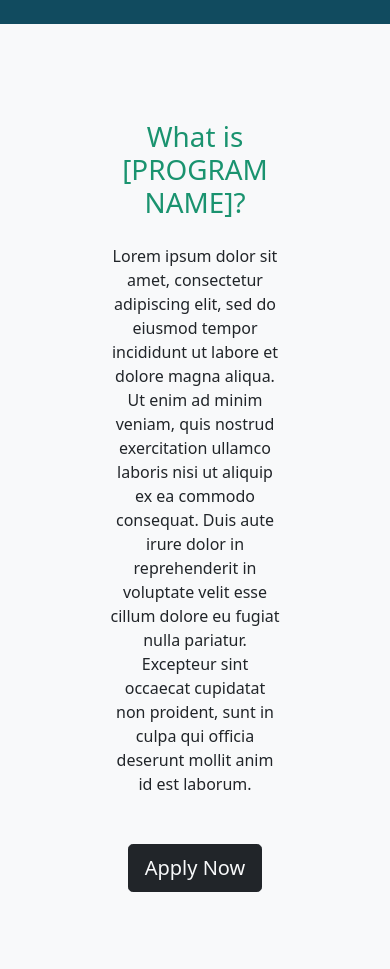
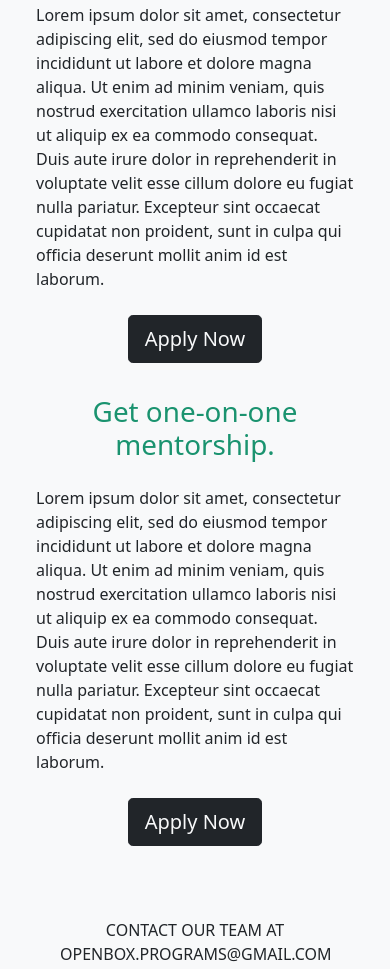
Before and after one commit to OpenBoxPrograms/website, a plain HTML site: page learn.html in a window 390 px wide. Shown: the part 667-1636 px from the top of the page. Drawn offline with nearby package versions, Linux system fonts and the light colour scheme.

Commit message:
spacing additions

```diff
--- a/learn.html
+++ b/learn.html
@@ -49,7 +49,7 @@
           </div>
         </nav>
 
-        <section class="bg-navy-blue text-light-green p-5 text-center">
+        <section class="bg-navy-blue text-light-green p-lg-5 p-2 text-center">
           <div class="container">
             <h1 class="text-center display-1 my-4">PROGRAM NAME.</h1>
             <h3 class="my-4">
@@ -63,29 +63,29 @@
           </div>
         </section>
 
-        <section class="bg-light text-dark p-5 text-center text-md-start">
+        <section class="bg-light text-dark p-lg-5 p-2 text-center text-lg-start">
             <div class="container">
               <div class="d-sm-flex align-items-center justify-content-between">
-                <img class="img-fluid w-100 d-none d-md-block" src="intro-test.png" alt="">
-                <div class="p-5">
-                  <h1 class="text-dark-green  text-md-start">What is [PROGRAM NAME]?</h1>
-                  <p class="my-4  text-md-start">
+                <img class="img-fluid w-100 d-none d-lg-block" src="intro-test.png" alt="">
+                <div class="p-lg-5 p-3">
+                  <h1 class="text-dark-green text-lg-start">What is [PROGRAM NAME]?</h1>
+                  <p class="my-4 text-start">
                     Lorem ipsum dolor sit amet, consectetur adipiscing elit, sed do eiusmod tempor incididunt ut labore et dolore magna aliqua. Ut enim ad minim veniam, quis nostrud exercitation ullamco laboris nisi ut aliquip ex ea commodo consequat. Duis aute irure dolor in reprehenderit in voluptate velit esse cillum dolore eu fugiat nulla pariatur. Excepteur sint occaecat cupidatat non proident, sunt in culpa qui officia deserunt mollit anim id est laborum.
                 </p>
-                <a href="#" class="btn btn-dark btn-lg text-light my-4 text-center">Apply Now</a>
+                <a href="#" class="btn btn-dark btn-lg text-light my-lg-4 text-center">Apply Now</a>
                 </div>
 
               </div>
               <div class="d-sm-flex align-items-center justify-content-between">
 
-                <div class="p-5">
+                <div class="p-lg-5 p-3">
                   <h1 class="text-dark-green">Get one-on-one mentorship.</h1>
-                  <p class="my-4">
+                  <p class="my-4 text-start">
                     Lorem ipsum dolor sit amet, consectetur adipiscing elit, sed do eiusmod tempor incididunt ut labore et dolore magna aliqua. Ut enim ad minim veniam, quis nostrud exercitation ullamco laboris nisi ut aliquip ex ea commodo consequat. Duis aute irure dolor in reprehenderit in voluptate velit esse cillum dolore eu fugiat nulla pariatur. Excepteur sint occaecat cupidatat non proident, sunt in culpa qui officia deserunt mollit anim id est laborum.
                 </p>
-                <a href="#" class="btn btn-dark btn-lg text-light my-4">Apply Now</a>
+                <a href="#" class="btn btn-dark btn-lg text-light my-lg-4">Apply Now</a>
                 </div>
-                <img class="img-fluid w-100 d-none d-md-block" src="intro-test.png" alt="">
+                <img class="img-fluid w-100 d-none d-lg-block" src="intro-test.png" alt="">
               </div>
             </div>
           </section>
```
Also changed, not shown: contact.html (+1 -1 lines).
